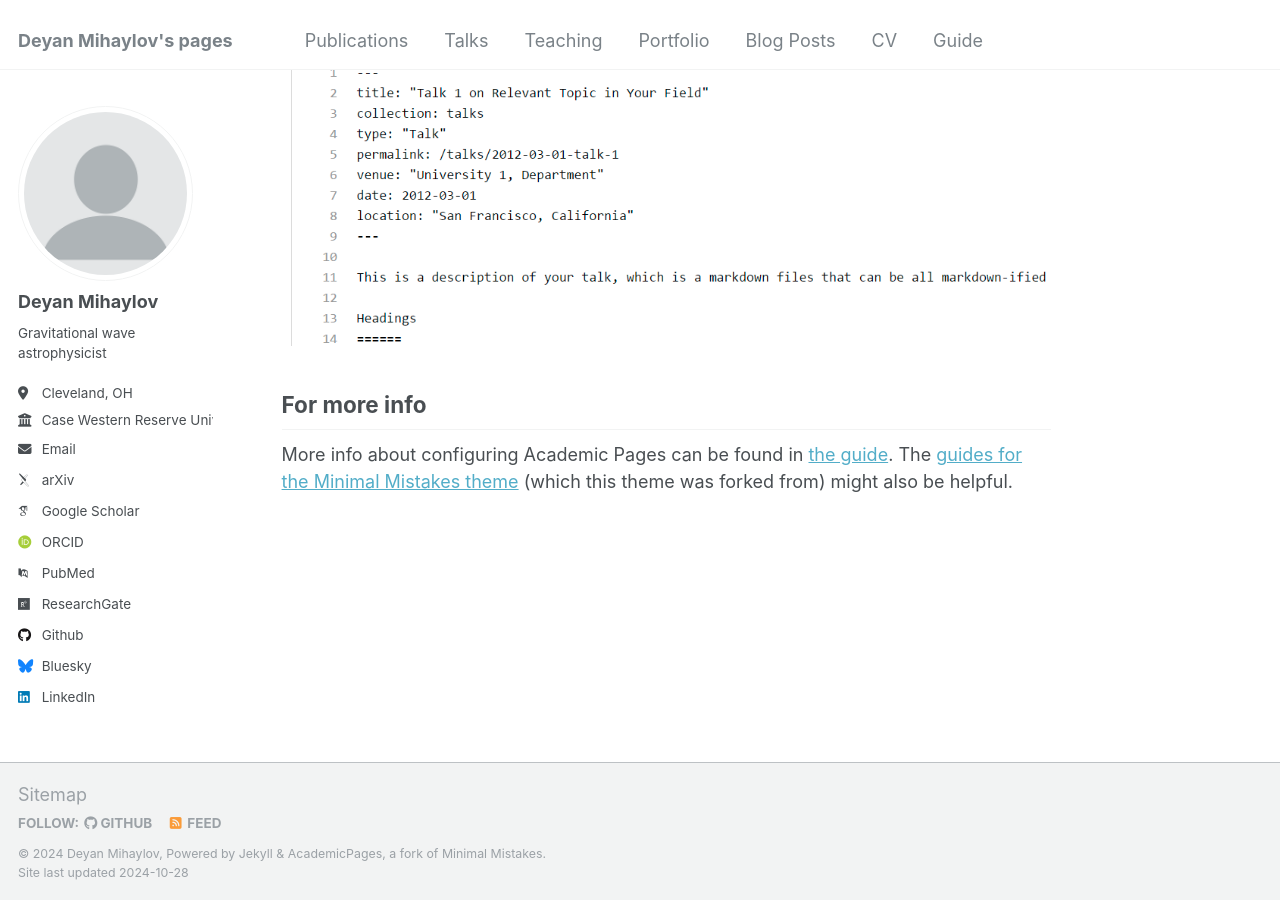
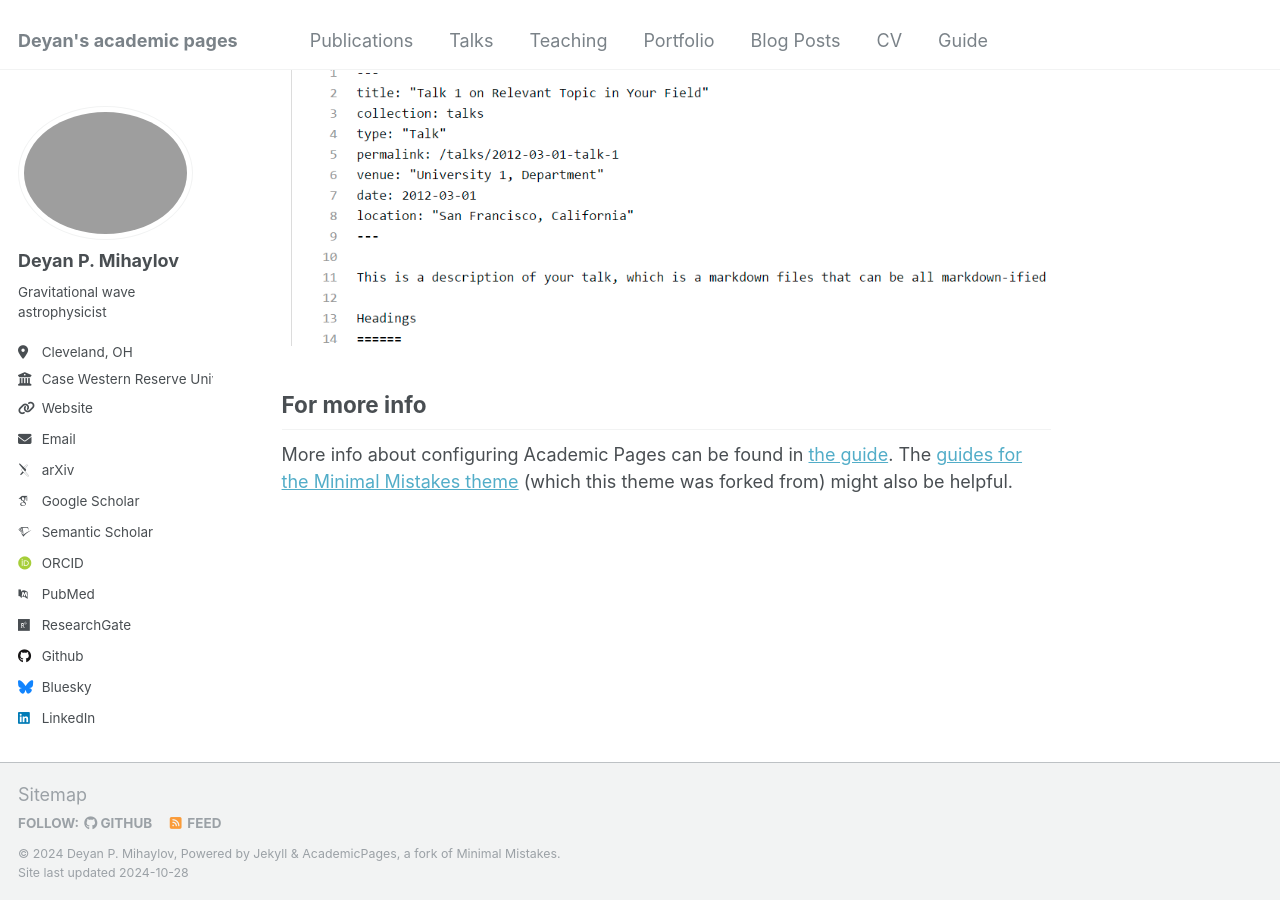
Before and after one commit to deyanmihaylov/deyanmihaylov.github.io, a Jekyll site: the page built from _pages/about.md, in a window 1280 px wide and 900 px high, scrolled down 2643 px. Built offline with Jekyll 4.4.1, drawn with Linux system fonts in a browser that asks for light colours; some web fonts are replaced.

Commit message:
Update personal information

```diff
--- a/_config.yml
+++ b/_config.yml
@@ -8,9 +8,9 @@
 
 # Basic Site Settings
 locale                   : "en-US"
-title                    : "Deyan Mihaylov's pages"
+title                    : "Deyan's academic pages"
 title_separator          : "-"
-name                     : &name "Deyan Mihaylov"
+name                     : &name "Deyan P. Mihaylov"
 description              : &description "personal description"
 url                      : https://deyanmihaylov.github.io
 baseurl                  : "" # the subpath of your site, e.g. "/blog"
@@ -21,21 +21,21 @@ repository               : "deyanmihaylov/deyanmihaylov.github.io"
 #               Additional customization can be done by editing /_includes/author-profile.html
 author:
   # Biographic information
-  avatar           : "profile.png"
-  name             : "Deyan Mihaylov"
+  avatar           : "deyan.jpg"
+  name             : "Deyan P. Mihaylov"
   pronouns         : # example: "she/her"
   bio              : "Gravitational wave astrophysicist"
   location         : "Cleveland, OH"
   employer         : "Case Western Reserve University"
-  uri              : # URL
+  uri              : "deyanmihaylov.net"
   email            : "deyan.mihaylov@case.edu"
 
   # Academic websites
   arxiv            : "https://arxiv.org/search/?query=Mihaylov%2C+D.+P.&searchtype=author"
-  googlescholar    : "https://scholar.google.com/citations?user=PS_CX0AAAAAJ"
+  googlescholar    : "https://scholar.google.com/citations?user=x8B7JpcAAAAJ"
   impactstory      : # URL
   orcid            : "https://orcid.org/0000-0002-8820-407X"
-  semantic         : # URL
+  semantic         : "https://www.semanticscholar.org/author/D.-Mihaylov/49158725"
   pubmed           : "https://www.ncbi.nlm.nih.gov/pubmed/?term=john+snow"
   researchgate     : "https://www.researchgate.net/profile/Deyan-Mihaylov-2"
 
```
